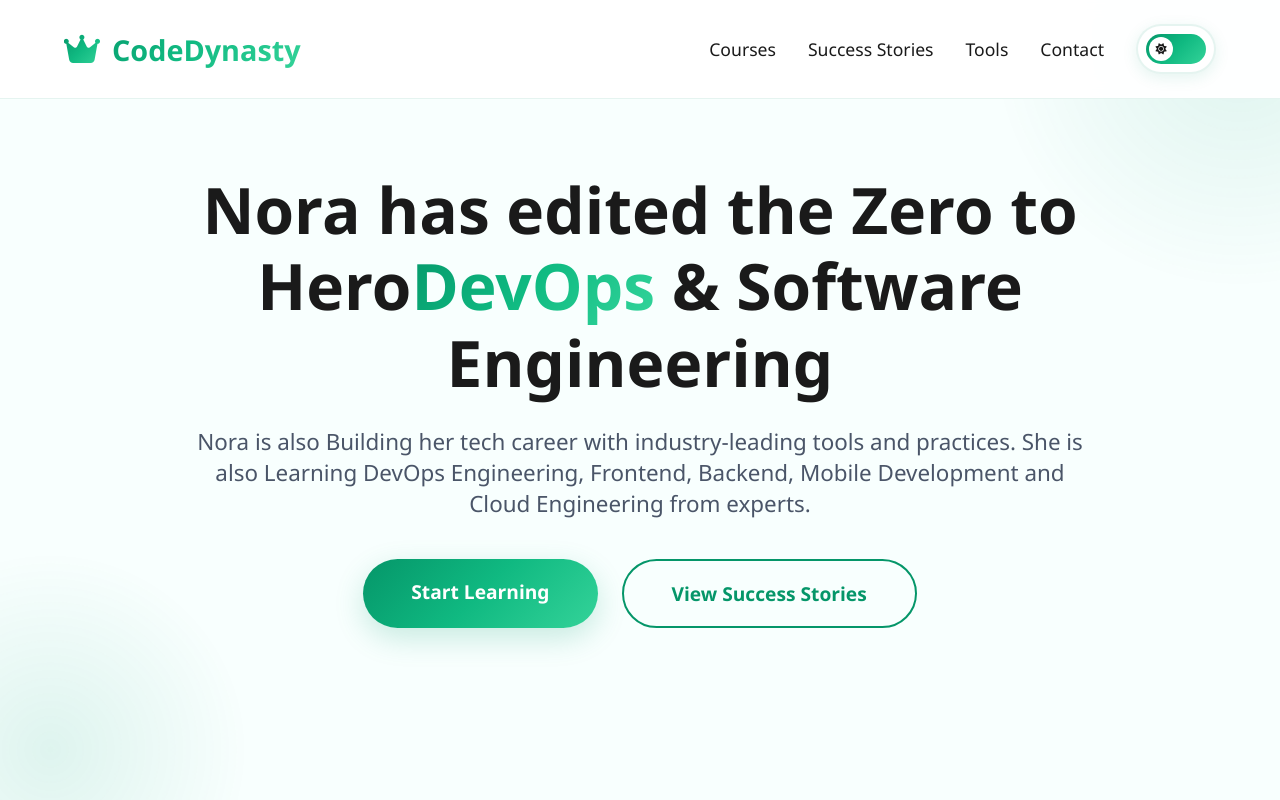
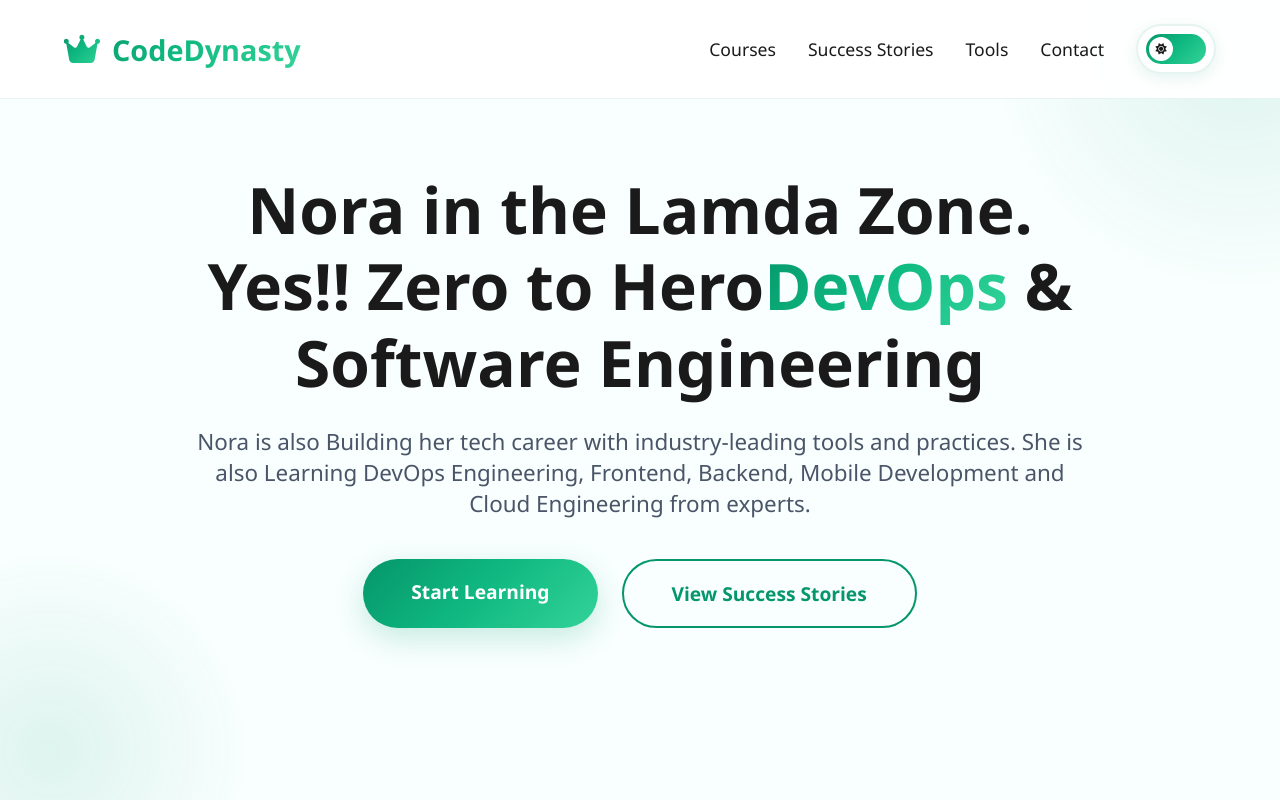
Before and after one commit to Msifeomanora/class01, a website: page public/index.html in a window 1280 px wide. Shown: the top 800 px of the page. Drawn offline with Linux system fonts and the light colour scheme.

Commit message:
AWS Lamda

```diff
--- a/public/index.html
+++ b/public/index.html
@@ -671,7 +671,7 @@
 
     <section class="hero">
         <div class="hero-content">
-            <h1>Nora has edited the Zero to Hero<span>DevOps</span> & Software Engineering</h1>
+            <h1>Nora in the Lamda Zone. Yes!! Zero to Hero<span>DevOps</span> & Software Engineering</h1>
             <p>Nora is also Building her tech career with industry-leading tools and practices. She is also Learning DevOps Engineering, Frontend, Backend, Mobile Development and Cloud Engineering from experts.</p>
             <div class="cta-buttons">
                 <a href="#courses" class="cta-button">Start Learning</a>
```
